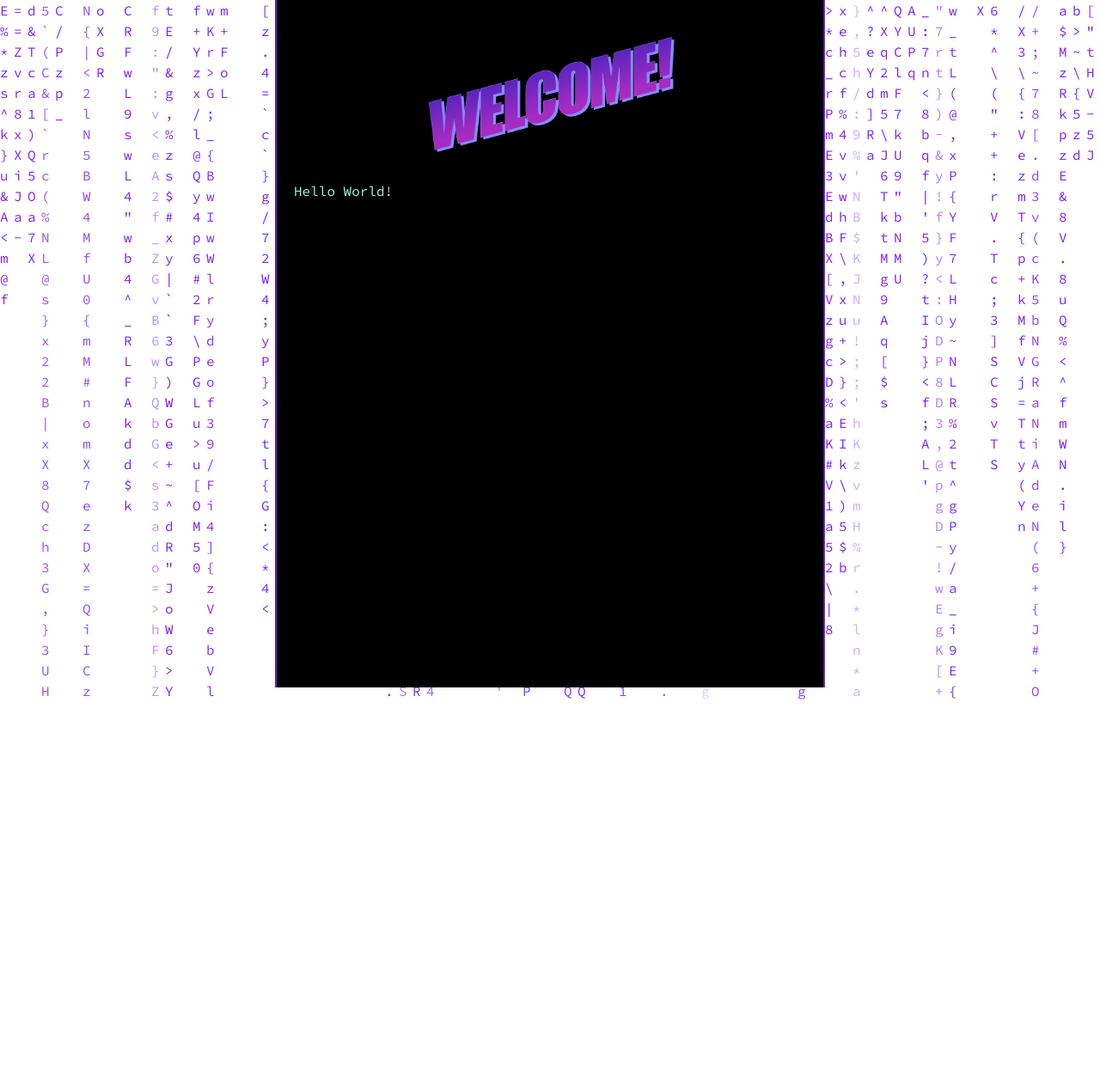
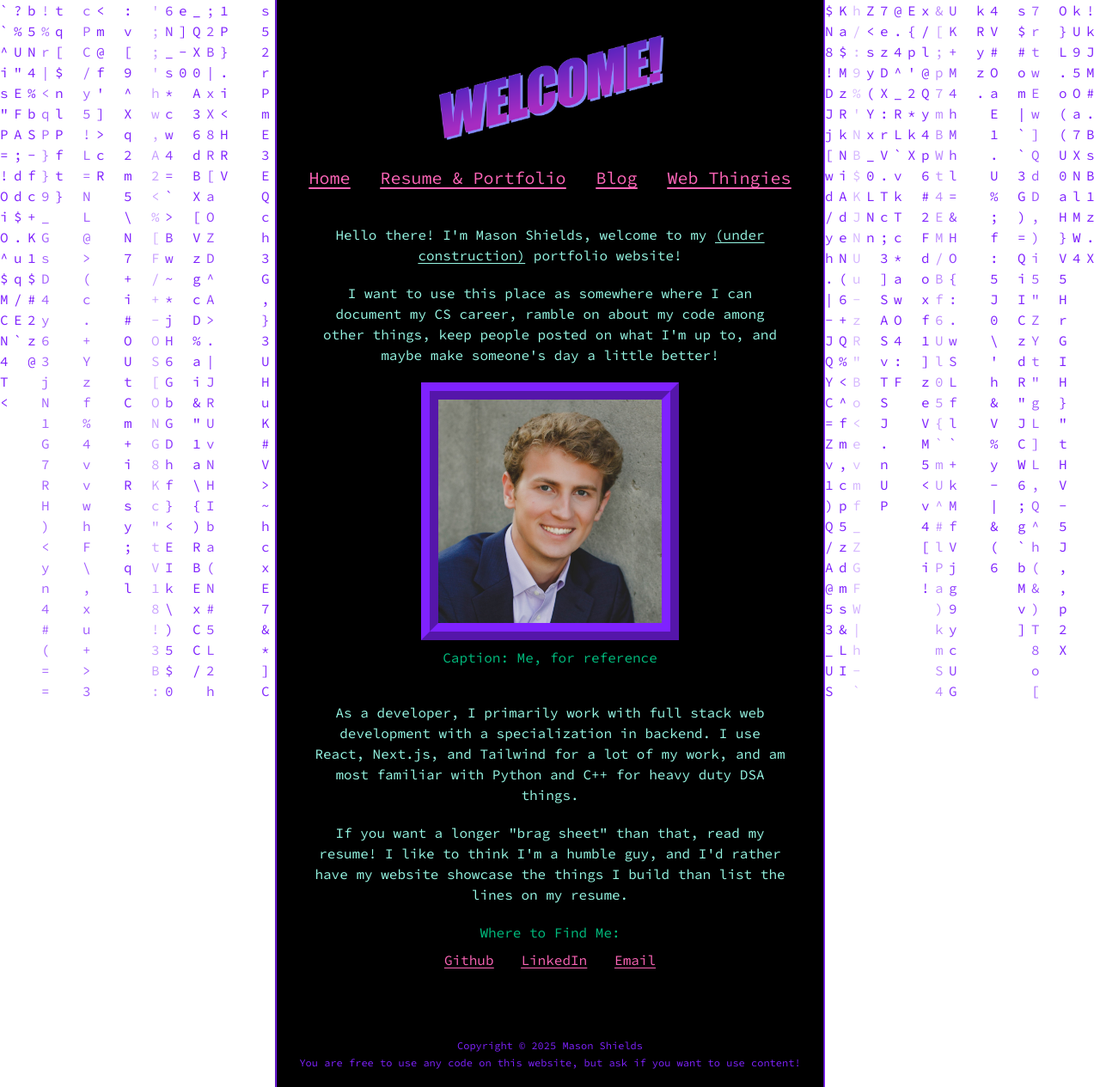
Before and after one commit to Mesoon5642/portfolio_v2, a Next.js app: page / in a window 1280 px wide. Shown: the whole page at 86% size. Before the commit the page ends 800 px from the top, so only its background shows below. Built offline with nearby package versions, Linux system fonts and the light colour scheme.

Commit message:
WIDE RANGING style changes. What fun!

```diff
--- a/src/app/layout.tsx
+++ b/src/app/layout.tsx
@@ -2,6 +2,8 @@ import type { Metadata } from "next";
 import { Source_Code_Pro } from "next/font/google";
 import TheMatrix from "./matrixwrapper";
 import "./css/globals.css";
+import Image from "next/image";
+import wordart from '../../public/wordart.png';
 
 const sourceCodePro = Source_Code_Pro({
   subsets: ["latin"],
@@ -23,7 +25,29 @@ export default function RootLayout({
         className={`${sourceCodePro.className} antialiased`}
       >
         <TheMatrix>
-          {children}
+          <div className="z-10 w-[100%]">
+            <div className="absolute min-h-screen h-auto bg-black absolute text-teal-200 p-5 border-x-2 border-violet-600 w-[75%] md:w-[50%] mx-[12.5%] md:mx-[25%] content-container">
+              <div className="flex justify-center items-center">
+                  <Image
+                    src={wordart}
+                    alt="wordart"
+                    style={{width: "50%", height: "auto"}}
+                    className="object-contain"
+                  />
+              </div>
+              <div className="text-xl text-pink-400 mb-10 underline underline-offset-4 flex items-center justify-around w-[100%]">
+                <a href="/portfolio_v2/">Home</a>
+                <a className="cursor-default">Resume & Portfolio</a>
+                <a className="cursor-default">Blog</a>
+                <a className="cursor-default">Web Thingies</a>
+              </div>
+              {children}
+              <div className="mt-20 text-violet-600 text-center text-xs">
+                <p className="mb-1">Copyright &copy; 2025 Mason Shields</p>
+                <p>You are free to use any code on this website, but ask if you want to use content!</p>
+              </div>
+            </div>
+          </div>
         </TheMatrix>
       </body>
     </html>
--- a/src/app/page.tsx
+++ b/src/app/page.tsx
@@ -1,21 +1,34 @@
-import Image from "next/image";
-import wordart from '../../public/wordart.png';
+import Image from "next/image"
+import faceimage from "../../public/masonimage.jpg"
 
-export default function Home() {
-  return (
-    <div className="z-10 absolute w-[100%] h-[100%]">
-      <div className="bg-black absolute text-teal-200 p-5 border-x-2 border-violet-600 w-[75%] md:w-[50%] h-[100%] mx-[12.5%] md:mx-[25%] content-container">
-        <div className="relative w-[100%] h-[25%]">
-            <Image
-              src={wordart}
-              alt="wordart"
-              fill
-              className="object-contain"
-            />
+export default function Home(){
+    return(
+        <div className="text-center m-5">
+            <p className="mb-5">Hello there! I'm Mason Shields, welcome to my <span className="underline underline-offset-3">(under construction)</span> portfolio website!</p>
+            <p className="mb-5">I want to use this place as somewhere where I can document my CS career, ramble on about my code among other things, keep people posted on what I'm up to, and maybe make someone's day a little better!</p>
+            <div className="flex justify-center">
+                <Image
+                        src={faceimage}
+                        alt="face image"
+                        width={300}
+                        height={300}
+                        className="static mb-2 border-20 border-violet-600 object-contain"
+                        style={{borderStyle: "ridge"}}
+                />
+            </div>
+            <p className="text-emerald-500 mb-10">Caption: Me, for reference</p>
+            <p className="mb-5">As a developer, I primarily work with full stack web development with a specialization in backend. I use React, Next.js, and Tailwind for a lot of my work, and am most familiar with Python and C++ for heavy duty DSA things.</p>
+            <p className="mb-5">If you want a longer "brag sheet" than that, read my resume! I like to think I'm a humble guy, and I'd rather have my website showcase the things I build than list the lines on my resume.</p>
+            <p className="text-emerald-500 mb-2">
+                Where to Find Me:
+            </p>
+            <div className="flex w-[100%] justify-center">
+                <div className="flex justify-around w-[50%] underline underline-offset-3 text-pink-400">
+                    <a href="https://github.com/Mesoon5642" target="_blank">Github</a>
+                    <a href="http://www.linkedin.com/in/mason-shields-713613289" target="_blank">LinkedIn</a>
+                    <a href="mailto:masonlshields@gmail.com" target="_blank">Email</a>
+                </div>
+            </div>
         </div>
-        <p>Hello World!</p>
-      </div>
-    </div>
-
-  );
+    )
 }
```
Also changed, not shown: public/masonimage.jpg (added).
